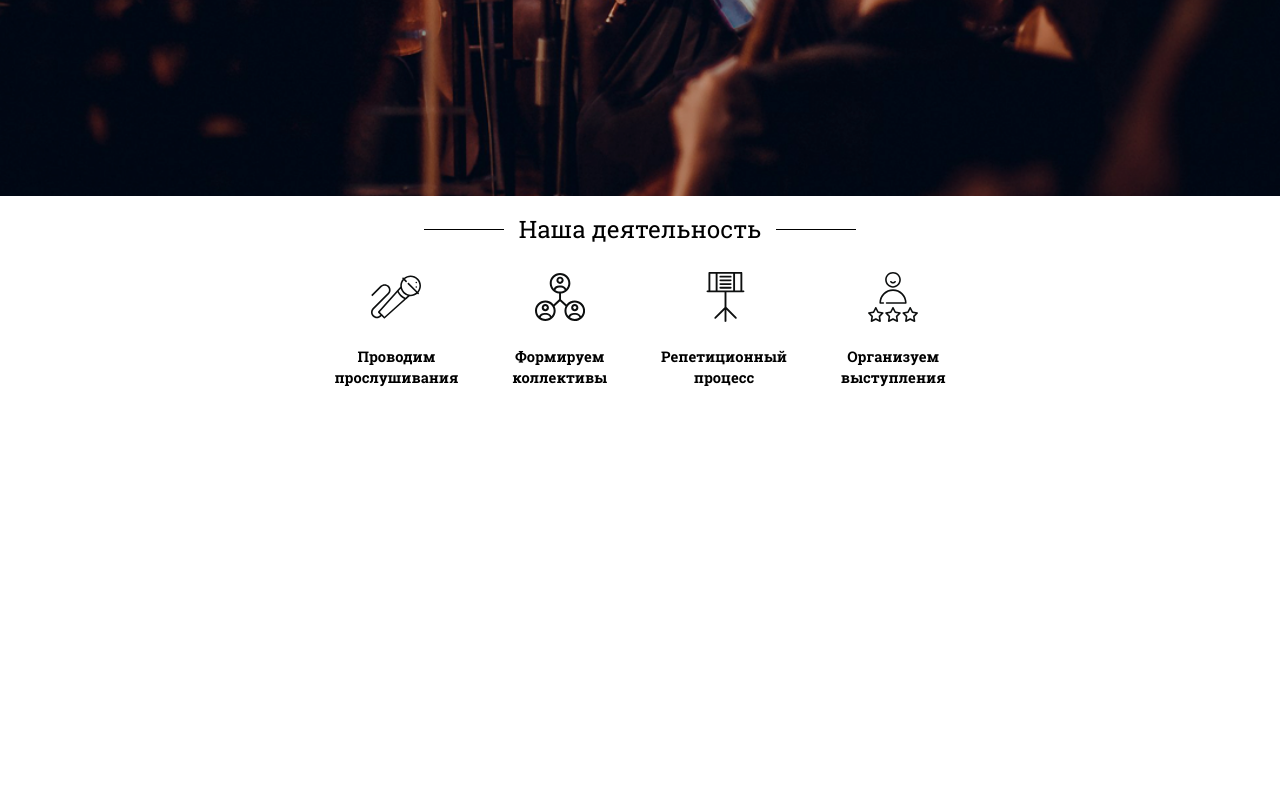
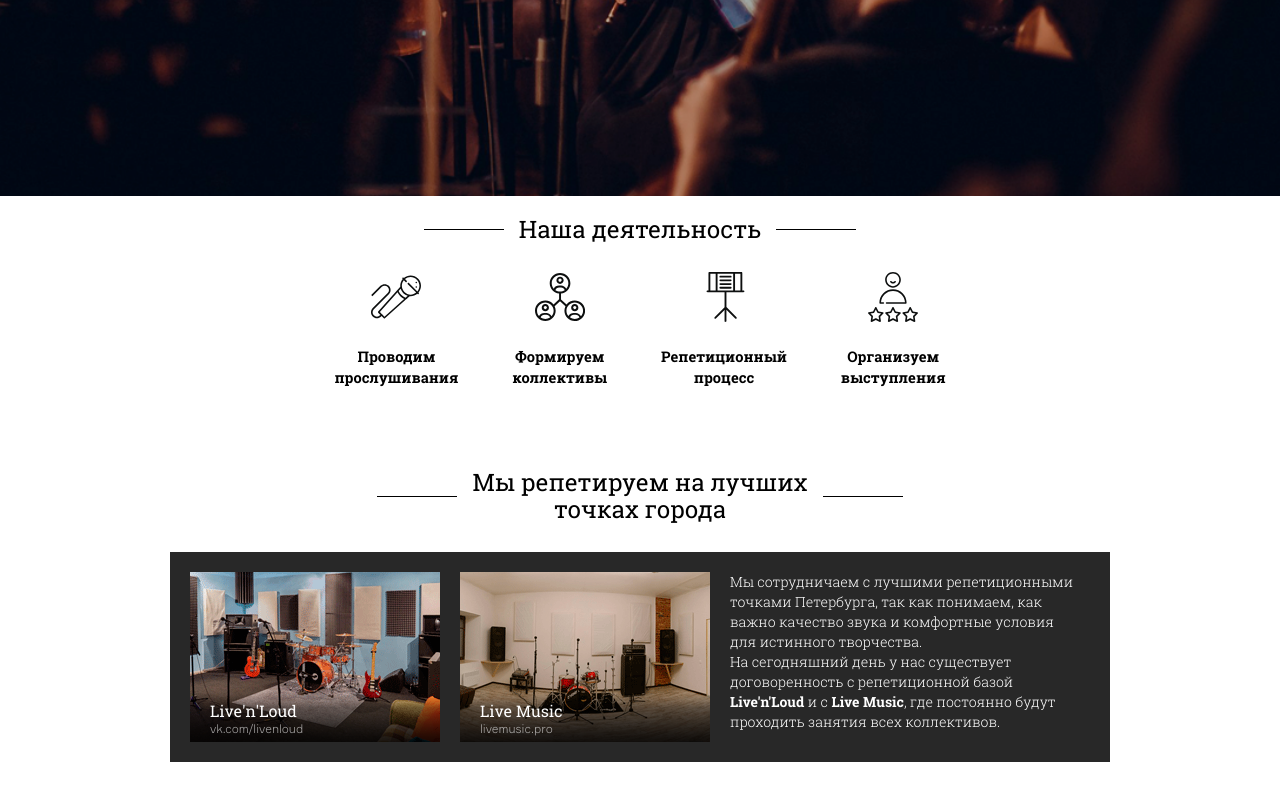
Before and after one commit to ye11owSub/whoisazamat.github.io, a plain HTML site: page index.html in a window 1280 px wide. Shown: the part 604-1404 px from the top of the page. Drawn offline with nearby package versions, Linux system fonts and the light colour scheme.

Commit message:
bases block done

```diff
--- a/css/main.less
+++ b/css/main.less
@@ -33,6 +33,11 @@
 @font-face {
   font-family:FlatironCasual;
   src: url(../fonts/FlatironCasual.ttf);
+}
+
+@font-face {
+  font-family:Formular-Light;
+  src: url(../fonts/Formular-Light.otf);
 }
 
 
@@ -177,12 +182,12 @@ body {
   background-color: #282828;
   display: flex;
   padding: 20px;
-  width: 85%;
+  width: 100%;
   margin: auto;
 }
 
 .base-item {
-  margin-right: 25px;
+  margin-right: 20px;
   width:250px;
   height: 170px;
   position: relative;
@@ -202,20 +207,32 @@ body {
 }
 
 .base-item-desc {
+  width: 100%;
+  background: url("../img/shadow.png") repeat-y;
   position: absolute;
   bottom: 0;
   padding-left: 20px;
-  margin-bottom: 5px;
+  padding-bottom: 5px;
+  margin-bottom: 0;
   h5 {
     margin-bottom: 0;
+    font-family: RobotoSlab-Regular;
+    font-size: 12pt;
   }
   a {
     color: #fff;
+    font-family: Formular-Light;
+    font-size: 9pt;
+    opacity: 0.6;
   }
 }
 
 .base-item-about {
   width: 350px;
+  font-family: RobotoSlab-Light;
+  b {
+    font-family: RobotoSlab-Bold;
+  }
 }
 
 /* events */
--- a/index.html
+++ b/index.html
@@ -66,38 +66,38 @@
 				</div>
 			</div>
 			</div>
-		<!--&lt;!&ndash;bases block&ndash;&gt;-->
-			<!--<div class="row bases">-->
-				<!--<div class="col-lg-12 col-md-12 col-sm-12 col-xs-12 block-title">-->
-					<!--<h3>Мы репетируем на лучших <br>точках города</h3>-->
-				<!--</div>-->
-			<!--</div>-->
-			<!--<div class="row">-->
-				<!--<div class="col-lg-12 col-md-12 col-sm-12 col-xs-12">-->
-					<!--<div class="bases-description">-->
-						<!--<div class="base-item livenloud">-->
-							<!--<span class="base-item-desc">-->
-								<!--<h5>Live'n'Loud</h5>-->
-								<!--<a href="#">vk.com/livenloud</a>-->
-							<!--</span>-->
+		<!--bases block-->
+			<div class="row bases">
+				<div class="col-lg-12 col-md-12 col-sm-12 col-xs-12 block-title">
+					<h3>Мы репетируем на лучших <br>точках города</h3>
+				</div>
+			</div>
+			<div class="row">
+				<div class="col-lg-12 col-md-12 col-sm-12 col-xs-12">
+					<div class="bases-description">
+						<div class="base-item livenloud">
+							<div class="base-item-desc">
+								<h5>Live'n'Loud</h5>
+								<a href="#">vk.com/livenloud</a>
+							</div>
 
-						<!--</div>-->
-						<!--<div class="base-item livemusic">-->
-							<!--<span class="base-item-desc">-->
-								<!--<h5>Live Music</h5>-->
-								<!--<a href="#">livemusic.pro</a>-->
-							<!--</span>-->
+						</div>
+						<div class="base-item livemusic">
+							<div class="base-item-desc">
+								<h5>Live Music</h5>
+								<a href="#">livemusic.pro</a>
+							</div>
 
-						<!--</div>-->
-						<!--<div class="base-item-about">-->
-							<!--<p>Мы сотрудничаем с лучшими репетиционными точками Петербурга, так как понимаем, как важно-->
-								<!--качество звука и комфортные условия для истинного творчества.<br>На сегодняшний день-->
-								<!--у нас существует договоренность с репетиционной базой Live'n'Loud и с Live Music,-->
-								<!--где постоянно будут проходить занятия всех коллективов.</p>-->
-						<!--</div>-->
-					<!--</div>-->
-				<!--</div>-->
-			<!--</div>-->
+						</div>
+						<div class="base-item-about">
+							<p>Мы сотрудничаем с лучшими репетиционными точками Петербурга, так как понимаем, как важно
+								качество звука и комфортные условия для истинного творчества.<br>На сегодняшний день
+								у нас существует договоренность с репетиционной базой <b>Live'n'Loud</b> и с <b>Live Music</b>,
+								где постоянно будут проходить занятия всех коллективов.</p>
+						</div>
+					</div>
+				</div>
+			</div>
 		<!--&lt;!&ndash;performances block&ndash;&gt;-->
 			<!--&lt;!&ndash;<div class="row performances">&ndash;&gt;-->
 				<!--&lt;!&ndash;<div class="col-lg-12 col-md-12 col-sm-12 col-xs-12 block-title">&ndash;&gt;-->
```
Also changed, not shown: css/main.css, fonts/Formular-Light.otf (added).
